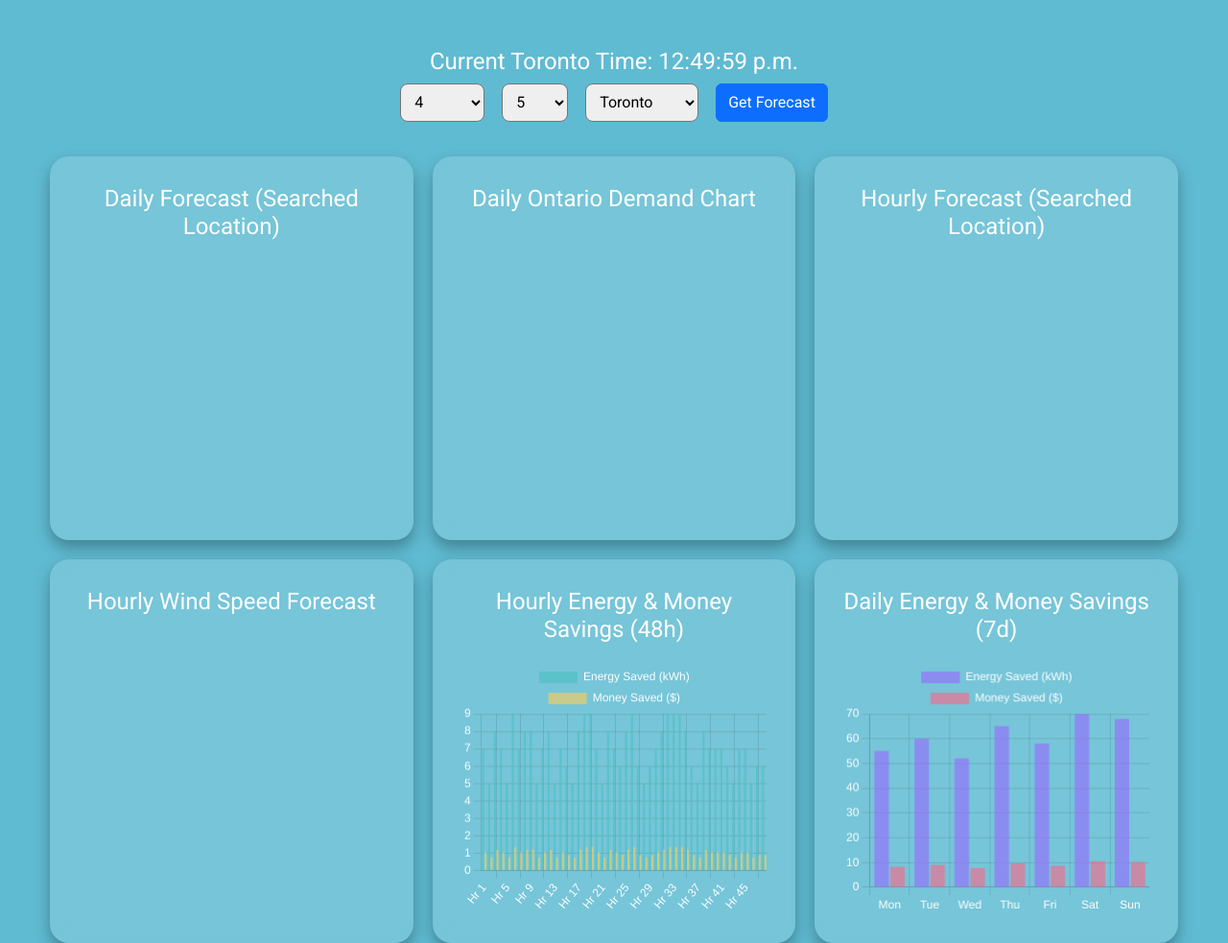
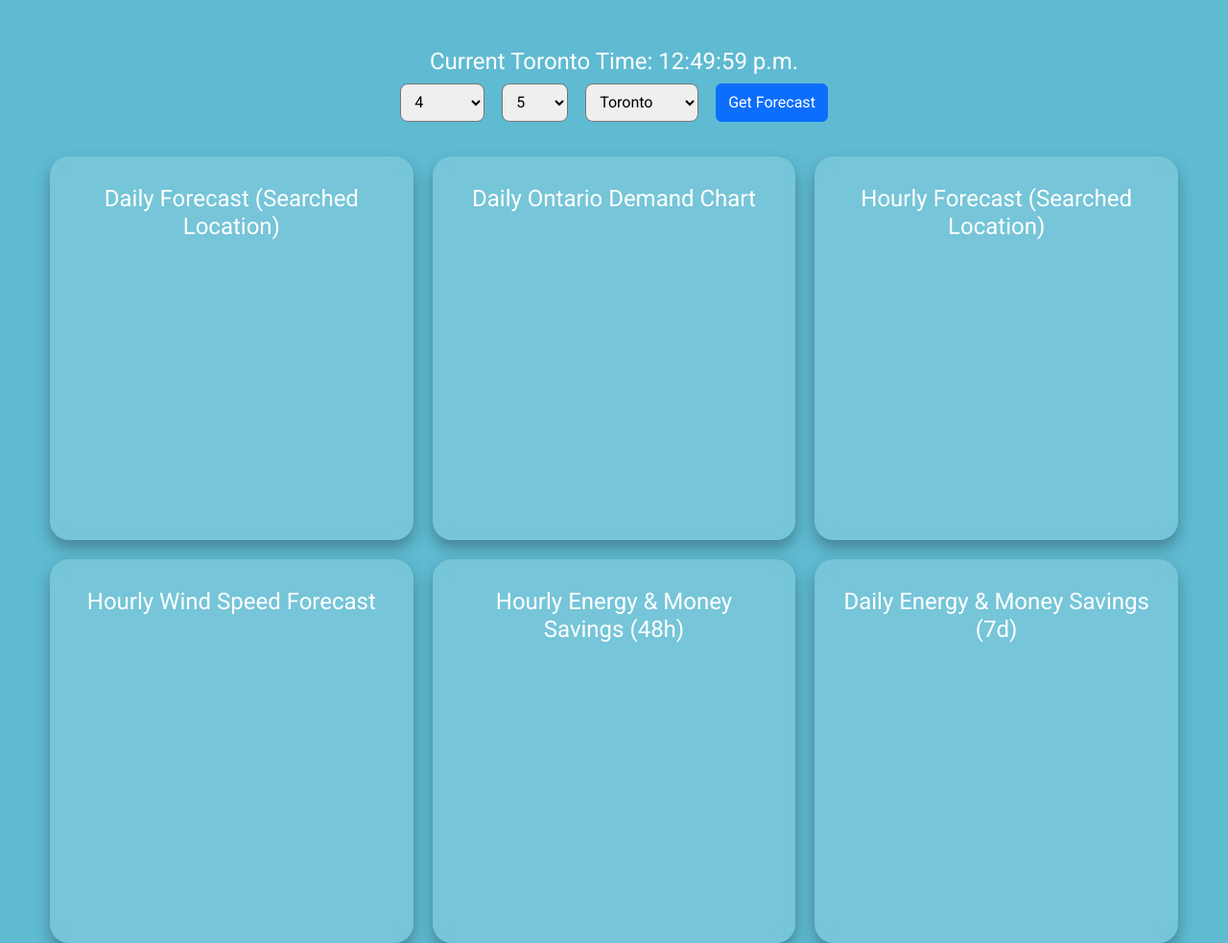
Before and after one commit to Harkirat2504/CAPSTONE4416-2025W, a website: page index.html in a window 1280 px wide. Shown: the whole page at 96% size. Drawn offline with nearby package versions, Linux system fonts and the light colour scheme.

Commit message:
Update index.html

```diff
--- a/index.html
+++ b/index.html
@@ -153,7 +153,7 @@
       <button type="submit" class="btn btn-primary">Get Forecast</button>
     </form>
 
-    <!-- Grid container with 4 cards -->
+    <!-- Grid container with 6 cards -->
     <div class="grid-container">
       <!-- Card 1: Daily Forecast List -->
       <div class="card-custom" id="forecastResults">
@@ -184,6 +184,7 @@
           <canvas id="windSpeedChart"></canvas>
         </div>
       </div>
+
       <!-- Card 5: Hourly Energy & Money Savings -->
       <div class="card-custom">
         <h2>Hourly Energy & Money Savings (48h)</h2>
@@ -199,7 +200,6 @@
           <canvas id="dailySavingsChart"></canvas>
         </div>
       </div>
-
     </div>
   </div>
 
@@ -212,7 +212,6 @@
   // 1) LIVE TORONTO CLOCK
   // =========================
   function updateTorontoTime() {
-    // Use the browser's Intl API to get time in the "America/Toronto" timezone
     const now = new Date();
     const options = {
       timeZone: "America/Toronto",
@@ -221,11 +220,9 @@
       second: "numeric",
       hour12: true,
     };
-    // Convert local time to Toronto time
     const torontoTimeString = now.toLocaleString("en-CA", options);
     document.getElementById("torontoClock").textContent = torontoTimeString;
   }
-  // Update the clock every second
   setInterval(updateTorontoTime, 1000);
   updateTorontoTime();
 
@@ -233,10 +230,9 @@
   // 2) AUTO-FILL FORM FIELDS WITH TODAY'S DATE (LOCAL)
   // =========================
   window.addEventListener("DOMContentLoaded", () => {
-    const now = new Date(); // local date/time
-    const currentMonth = now.getMonth() + 1; // 0-based in JS
+    const now = new Date();
+    const currentMonth = now.getMonth() + 1;
     const currentDay = now.getDate();
-
     document.getElementById("monthSelect").value = currentMonth;
     document.getElementById("daySelect").value = currentDay;
     document.getElementById("locationSelect").value = "Toronto";
@@ -249,16 +245,14 @@
   const windSpeedEndpoint = "https://capstone4416-2025w-machinelearningmodel.onrender.com/windspeed";
   const turbineEndpoint = "https://capstone4416-2025w-machinelearningmodel.onrender.com/turbine";
 
-  let ontarioChart;    // Daily Ontario Demand (middle card)
-  let hourlyChart;     // Hourly forecast (searched location, right card)
-  let windSpeedChart;  // Wind speed forecast (new card)
-  let energySavedChart;  // Daily Energy Saved Chart
-  let moneySavedChart;   // Daily & Cumulative Money Saved Chart
+  let ontarioChart;
+  let hourlyChart;
+  let windSpeedChart;
+  let energySavedChart;
+  let moneySavedChart;
 
-  // Constant: Electricity cost per kWh (in dollars)
   const electricityCost = 0.15;
 
-  // Generic function to fetch data from an endpoint
   async function fetchData(endpoint, params) {
     try {
       const queryString = new URLSearchParams(params).toString();
@@ -271,7 +265,6 @@
     }
   }
 
-  // Helper: generate date labels for daily forecast
   function generateDateLabels(startMonth, startDay, numDays) {
     const labels = [];
     const year = new Date().getFullYear();
@@ -286,7 +279,6 @@
     return labels;
   }
 
-  // Helper: generate hourly labels (1 to 24)
   function generateHourlyLabels(numHours) {
     const labels = [];
     for (let i = 1; i <= numHours; i++) {
@@ -295,7 +287,6 @@
     return labels;
   }
 
-  // Display daily forecast list for searched location (left card)
   function displayLocationResults(data, location, labels) {
     const resultsList = document.getElementById("resultsList");
     resultsList.innerHTML = "";
@@ -311,7 +302,6 @@
     document.getElementById("resultsTitle").textContent = `${location} Daily Forecast`;
   }
 
-  // Update daily bar graph for Ontario Demand (middle card)
   function updateOntarioChart(data, labels) {
     const sortedDays = Object.keys(data).sort();
     const ontarioValues = [];
@@ -354,7 +344,6 @@
     }
   }
 
-  // Update hourly chart for searched location (right card)
   function updateHourlyLocationChart(data, location, labels) {
     const sortedHours = Object.keys(data).sort((a, b) => parseInt(a) - parseInt(b));
     const locationHourlyValues = [];
@@ -397,7 +386,6 @@
     }
   }
 
-  // Update wind speed chart using data from /windspeed endpoint (new card)
   function updateWindSpeedChart(data) {
     const labels = data.map((item) => {
       const dt = new Date(item.datetime);
@@ -437,35 +425,25 @@
     }
   }
 
-  // Update Daily Energy Saved Bar Chart and Daily & Cumulative Money Saved Line Chart
-  // using data from the /turbine endpoint.
   function updateEnergyAndSavingsCharts(turbineData) {
-    // Use daily data from turbineData.daily
     const dailyData = turbineData.daily;
-    // Sort day keys (e.g., "day_1", "day_2", etc.) numerically
     const dayKeys = Object.keys(dailyData).sort((a, b) => {
       return parseInt(a.split("_")[1]) - parseInt(b.split("_")[1]);
     });
-    // Create daily energy array using the sorted keys
     const dailyEnergyArray = dayKeys.map((key) => dailyData[key]);
 
-    // We'll use the same approach as daily forecast:
     const month = parseInt(document.getElementById("monthSelect").value);
     const start_day = parseInt(document.getElementById("daySelect").value);
-    // We have dayKeys.length days
     const dateLabels = generateDateLabels(month, start_day, dayKeys.length);
 
-    // Compute daily money saved using electricityCost (in $/kWh)
     const dailyMoneySavedArray = dailyEnergyArray.map((val) => val * electricityCost);
 
-    // Compute cumulative money saved over the days
     const cumulativeMoneySavedArray = [];
     dailyMoneySavedArray.reduce((acc, val, i) => {
       cumulativeMoneySavedArray[i] = acc + val;
       return cumulativeMoneySavedArray[i];
     }, 0);
 
-    // --- Update Daily Energy Saved Chart (Bar Chart) ---
     const ctxEnergy = document.getElementById("energySavedChart").getContext("2d");
     const energyData = {
       labels: dateLabels,
@@ -498,7 +476,6 @@
       });
     }
 
-    // --- Update Daily & Cumulative Money Saved Chart (Line Chart) ---
     const ctxMoney = document.getElementById("moneySavedChart").getContext("2d");
     const moneyData = {
       labels: dateLabels,
@@ -542,11 +519,8 @@
   }
 
   // ============== ARDUINO SEND FUNCTION ==============
-  // This function sends daily forecast (for chosen location) AND
-  // hourly wind speed data to a local Python server that writes to Arduino.
   async function sendToArduino(dailyData, location, windData) {
     try {
-      // 1) Extract daily forecast for the location
       const sortedDays = Object.keys(dailyData).sort();
       const dailyForecastArray = [];
       sortedDays.forEach(dayKey => {
@@ -559,20 +533,17 @@
         }
       });
 
-      // 2) Extract hourly wind speeds
       const windSpeedArray = windData.map(item => ({
         datetime: item.datetime,
         wind_speed_ms: item.wind_speed_ms
       }));
 
-      // 3) Build payload
       const payload = {
         location: location,
         dailyForecast: dailyForecastArray,
         windSpeed: windSpeedArray
       };
 
-      // 4) POST to local server (Python) that sends data over serial
       const arduinoResponse = await fetch("http://localhost:3000/sendToArduino", {
         method: "POST",
         headers: { "Content-Type": "application/json" },
@@ -585,6 +556,81 @@
     }
   }
   // ===================================================
+
+  // Wrap the HARDCODED SAVINGS DATA code in a function
+  function drawStaticSavingsCharts() {
+    // =====================
+    // HARDCODED SAVINGS DATA
+    // =====================
+
+    // 48-hour example (can be replaced with real data)
+    const hourlyLabels = Array.from({ length: 48 }, (_, i) => `Hr ${i + 1}`);
+    const hourlyEnergy = Array.from({ length: 48 }, () => Math.floor(Math.random() * 5 + 5)); // 5–10 kWh
+    const hourlyMoney = hourlyEnergy.map(kWh => +(kWh * 0.15).toFixed(2)); // $ per hour
+
+    const ctxHourly = document.getElementById("hourlySavingsChart").getContext("2d");
+    new Chart(ctxHourly, {
+      type: "bar",
+      data: {
+        labels: hourlyLabels,
+        datasets: [
+          {
+            label: "Energy Saved (kWh)",
+            data: hourlyEnergy,
+            backgroundColor: "rgba(75, 192, 192, 0.6)",
+          },
+          {
+            label: "Money Saved ($)",
+            data: hourlyMoney,
+            backgroundColor: "rgba(255, 205, 86, 0.6)",
+          }
+        ]
+      },
+      options: {
+        responsive: true,
+        maintainAspectRatio: false,
+        scales: {
+          y: { beginAtZero: true, ticks: { color: "#fff" } },
+          x: { ticks: { color: "#fff" } }
+        },
+        plugins: { legend: { labels: { color: "#fff" } } }
+      }
+    });
+
+    // 7-day example
+    const dailyLabels = ["Mon", "Tue", "Wed", "Thu", "Fri", "Sat", "Sun"];
+    const dailyEnergy = [55, 60, 52, 65, 58, 70, 68]; // kWh
+    const dailyMoney2 = dailyEnergy.map(kWh => +(kWh * 0.15).toFixed(2));
+
+    const ctxDaily = document.getElementById("dailySavingsChart").getContext("2d");
+    new Chart(ctxDaily, {
+      type: "bar",
+      data: {
+        labels: dailyLabels,
+        datasets: [
+          {
+            label: "Energy Saved (kWh)",
+            data: dailyEnergy,
+            backgroundColor: "rgba(153, 102, 255, 0.6)",
+          },
+          {
+            label: "Money Saved ($)",
+            data: dailyMoney2,
+            backgroundColor: "rgba(255, 99, 132, 0.6)",
+          }
+        ]
+      },
+      options: {
+        responsive: true,
+        maintainAspectRatio: false,
+        scales: {
+          y: { beginAtZero: true, ticks: { color: "#fff" } },
+          x: { ticks: { color: "#fff" } }
+        },
+        plugins: { legend: { labels: { color: "#fff" } } }
+      }
+    });
+  }
 
   // On form submission, fetch daily, hourly, wind speed, and turbine data and update UI
   document
@@ -639,79 +685,10 @@
 
       // ======= Send to Arduino automatically (no button) =======
       sendToArduino(dailyData, location, windData);
+
+      // ========== NOW DRAW THE STATIC SAVINGS CHARTS ==========
+      drawStaticSavingsCharts();
     });
-  // =====================
-  // HARDCODED SAVINGS DATA
-  // =====================
-
-  // 48-hour example (can be replaced with real data)
-  const hourlyLabels = Array.from({ length: 48 }, (_, i) => `Hr ${i + 1}`);
-  const hourlyEnergy = Array.from({ length: 48 }, () => Math.floor(Math.random() * 5 + 5)); // 5–10 kWh
-  const hourlyMoney = hourlyEnergy.map(kWh => +(kWh * 0.15).toFixed(2)); // $ per hour
-
-  const ctxHourly = document.getElementById("hourlySavingsChart").getContext("2d");
-  new Chart(ctxHourly, {
-    type: "bar",
-    data: {
-      labels: hourlyLabels,
-      datasets: [
-        {
-          label: "Energy Saved (kWh)",
-          data: hourlyEnergy,
-          backgroundColor: "rgba(75, 192, 192, 0.6)",
-        },
-        {
-          label: "Money Saved ($)",
-          data: hourlyMoney,
-          backgroundColor: "rgba(255, 205, 86, 0.6)",
-        }
-      ]
-    },
-    options: {
-      responsive: true,
-      maintainAspectRatio: false,
-      scales: {
-        y: { beginAtZero: true, ticks: { color: "#fff" } },
-        x: { ticks: { color: "#fff" } }
-      },
-      plugins: { legend: { labels: { color: "#fff" } } }
-    }
-  });
-
-  // 7-day example
-  const dailyLabels = ["Mon", "Tue", "Wed", "Thu", "Fri", "Sat", "Sun"];
-  const dailyEnergy = [55, 60, 52, 65, 58, 70, 68]; // kWh
-  const dailyMoney = dailyEnergy.map(kWh => +(kWh * 0.15).toFixed(2));
-
-  const ctxDaily = document.getElementById("dailySavingsChart").getContext("2d");
-  new Chart(ctxDaily, {
-    type: "bar",
-    data: {
-      labels: dailyLabels,
-      datasets: [
-        {
-          label: "Energy Saved (kWh)",
-          data: dailyEnergy,
-          backgroundColor: "rgba(153, 102, 255, 0.6)",
-        },
-        {
-          label: "Money Saved ($)",
-          data: dailyMoney,
-          backgroundColor: "rgba(255, 99, 132, 0.6)",
-        }
-      ]
-    },
-    options: {
-      responsive: true,
-      maintainAspectRatio: false,
-      scales: {
-        y: { beginAtZero: true, ticks: { color: "#fff" } },
-        x: { ticks: { color: "#fff" } }
-      },
-      plugins: { legend: { labels: { color: "#fff" } } }
-    }
-  });
-
 </script>
 
 </html>
```
